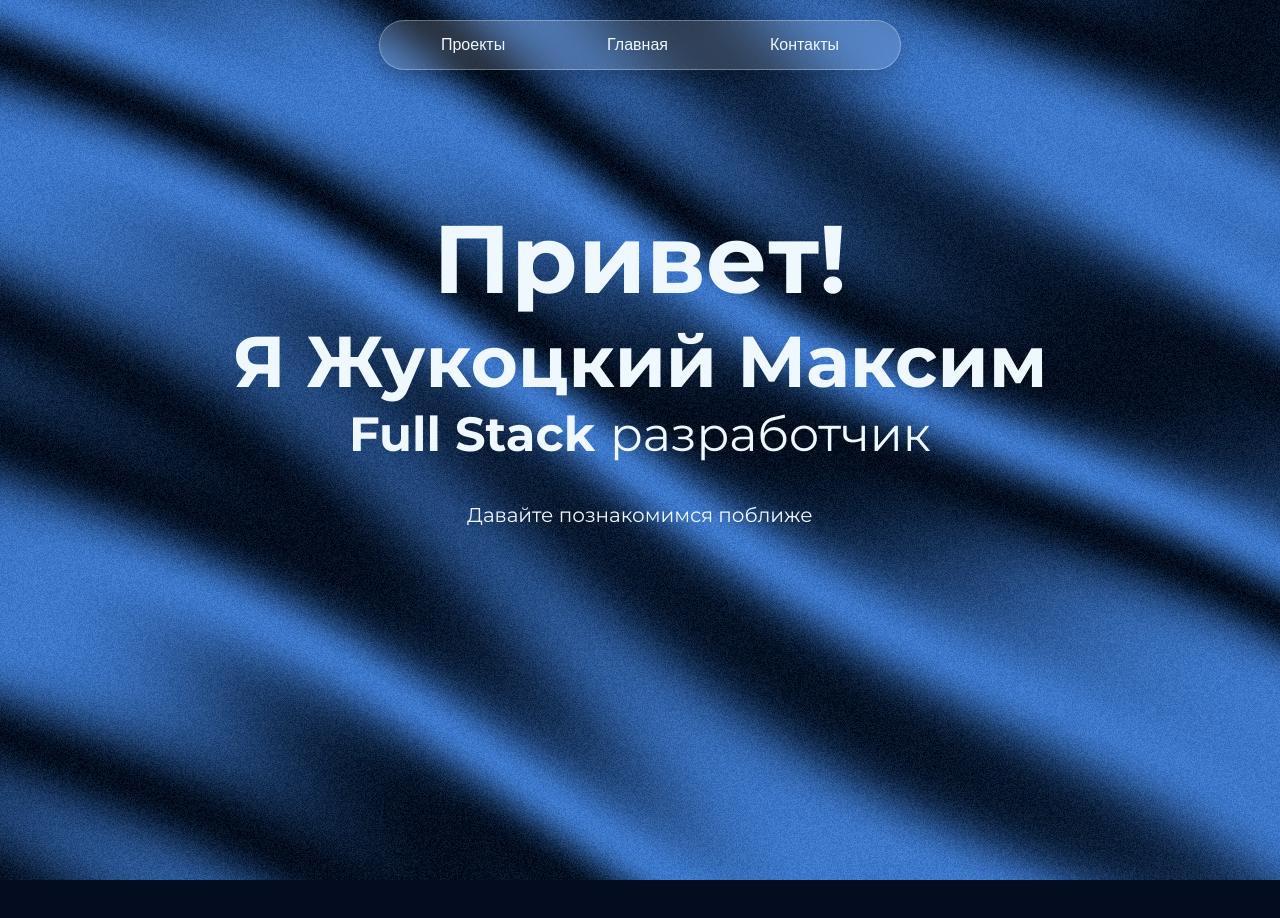
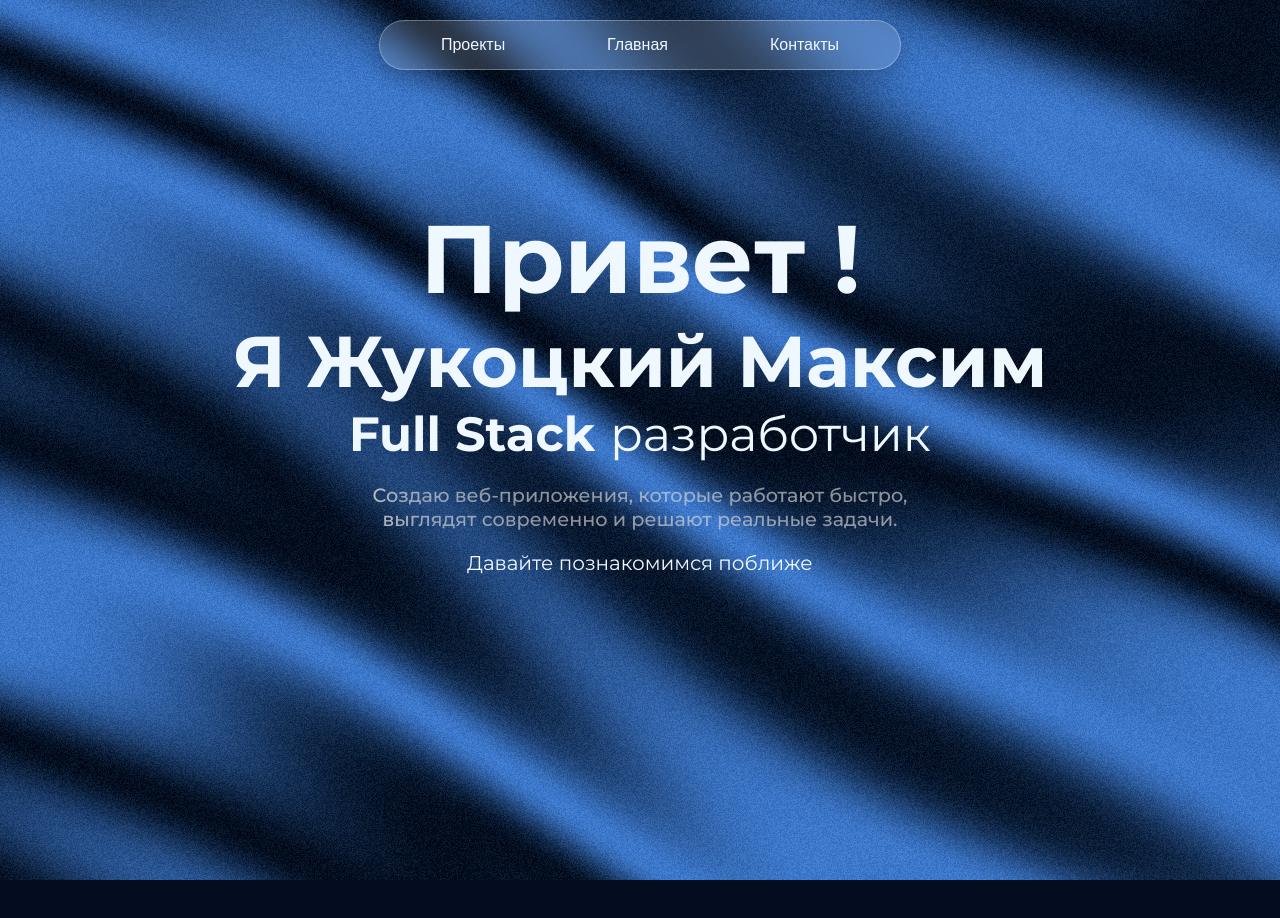
Before and after one commit to zhukockijmaxim9/Portfolio-WebPage, a React (Create React App) app: page / in a window 1280 px wide. Shown: the top 918 px of the page. Built offline with nearby package versions, Linux system fonts and the light colour scheme.

Commit message:
Главная страница на финальном этапе

```diff
--- a/src/components/Particles/Particles.css
+++ b/src/components/Particles/Particles.css
@@ -2,4 +2,5 @@
   position: absolute;
   width: 100%;
   height: 100vh;
+  z-index: 1;
 }
--- /dev/null
+++ b/src/components/ShinyText/ShinyText.css
@@ -0,0 +1,30 @@
+.shiny-text {
+  color: #dadadaa4; /* Adjust this color to change intensity/style */
+  background: linear-gradient(
+    120deg,
+    rgba(255, 255, 255, 0) 40%,
+    rgba(255, 255, 255, 0.8) 50%,
+    rgba(255, 255, 255, 0) 60%
+  );
+  background-size: 200% 100%;
+  -webkit-background-clip: text;
+  background-clip: text;
+  display: inline-block;
+  animation: shine 5s linear infinite;
+  font-weight: 500;
+  /* font-size: 18px; */
+  font-size: 1.2rem; /* Adjusted for better responsiveness */
+}
+
+@keyframes shine {
+  0% {
+    background-position: 100%;
+  }
+  100% {
+    background-position: -100%;
+  }
+}
+
+.shiny-text.disabled {
+  animation: none;
+}
--- /dev/null
+++ b/src/components/ShinyText/ShinyText.jsx
@@ -0,0 +1,13 @@
+import "./ShinyText.css";
+
+const ShinyText = ({ text, disabled = false, speed = 5, className = "" }) => {
+  const animationDuration = `${speed}s`;
+
+  return (
+    <div className={`shiny-text ${disabled ? "disabled" : ""} ${className}`} style={{ animationDuration }}>
+      {text}
+    </div>
+  );
+};
+
+export default ShinyText;
--- a/src/pages/MainPage.jsx
+++ b/src/pages/MainPage.jsx
@@ -1,25 +1,45 @@
 import "../styles/pagesStyle/Main.css";
 import SplitText from "../components/SplitText/SplitText";
 import Silk from "../components/Slik/Slik";
-import Circle from "../components/CircleButton/Circle";
+import Particles from "../components/Particles/Particles";
+import ShinyText from "../components/ShinyText/ShinyText";
 
 const handleAnimationComplete = () => {
   console.log("All letters have animated!");
   return true;
 };
 
+const generateRandomBackground = () => {
+  return Math.floor(Math.random() * 2) + 1;
+};
+
 const MainPage = () => {
+  const backgroundNumber = generateRandomBackground();
   return (
     <div className="main-page">
-      <div className="background">
-        <Silk className="background" speed={6} scale={1} color="#4a85d8ff" noiseIntensity={1.5} rotation={0} />
-      </div>
+      {backgroundNumber === 1 ? (
+        <div className="background">
+          <Silk className="background" speed={6} scale={1} color="#4a85d8ff" noiseIntensity={1.5} rotation={0} />
+        </div>
+      ) : (
+        <Particles
+          particleColors={["#ffffff", "#ffffff"]}
+          particleCount={200}
+          particleSpread={10}
+          speed={0.1}
+          particleBaseSize={100}
+          moveParticlesOnHover={true}
+          alphaParticles={false}
+          disableRotation={false}
+        />
+      )}
+
       <section className="main-container">
         <SplitText
           className="main-info"
           steps={[
             {
-              content: <h1 className="hello-text">Привет!</h1>,
+              content: <h1 className="hello-text">Привет !</h1>,
               splitType: "chars",
               delay: 120,
             },
@@ -35,6 +55,30 @@
               ),
               splitType: "words",
               delay: 100,
+            },
+            {
+              content: (
+                <ShinyText
+                  text="Создаю веб-приложения, которые работают быстро,"
+                  disabled={false}
+                  speed={3}
+                  className="custom-class"
+                />
+              ),
+              splitType: "lines",
+              delay: 120,
+            },
+            {
+              content: (
+                <ShinyText
+                  text="выглядят современно и решают реальные задачи."
+                  disabled={false}
+                  speed={3}
+                  className="custom-class"
+                />
+              ),
+              splitType: "lines",
+              delay: 120,
             },
             {
               content: (
--- a/src/styles/pagesStyle/Main.css
+++ b/src/styles/pagesStyle/Main.css
@@ -8,6 +8,7 @@
   display: flex;
   flex-direction: column;
   align-items: center;
+  z-index: 0;
 }
 
 .background {
@@ -34,7 +35,8 @@
   font-size: 48px;
   width: fit-content;
   height: auto;
-  cursor: pointer;
+  cursor: default;
+  margin-bottom: 20px;
 }
 .full-stack-info {
   display: flex;
@@ -56,16 +58,15 @@
   margin: 0;
   font-size: 96px;
   font-weight: 700;
-  cursor: pointer;
+  cursor: default;
 }
 
 .more-about {
   display: flex;
   flex-direction: column;
   align-items: center;
-  margin-top: 20px;
 }
 .more-about p {
   font-size: 20px;
-  margin-bottom: 5%;
+  margin-bottom: 20px;
 }
--- a/src/styles/pagesStyle/Particless.css
+++ b/src/styles/pagesStyle/Particless.css
@@ -6,4 +6,5 @@
   justify-content: center;
   flex-direction: column;
   align-items: center;
+  z-index: 1;
 }
```
